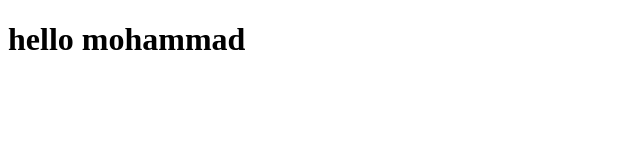
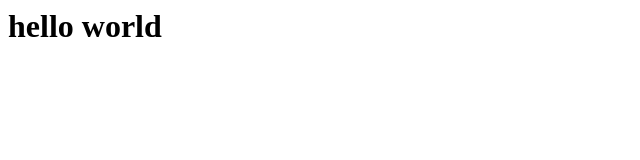
Before and after one commit to mdalsh/prog-x, a plain HTML site: page index.html in a window 1280 px wide. Shown: the whole page, without its empty margins (0-640 px from the left). Drawn offline with Linux system fonts and the light colour scheme.

```diff
--- a/index.html
+++ b/index.html
@@ -1,2 +1 @@
-<!DOCTYPE html>
-<h1>hello mohammad</h1>
+<h1>hello world</h1>
```
